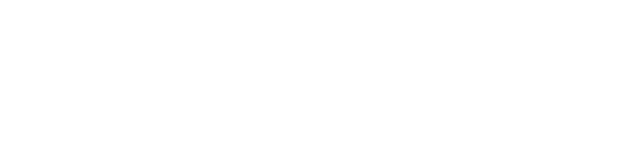
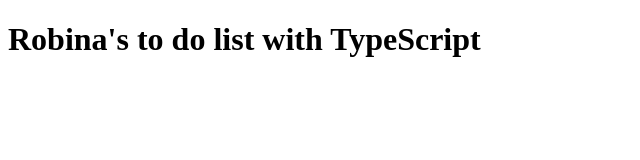
Before and after one commit to inziani/todo, a website: page src/index.html in a window 1280 px wide. Shown: the whole page, without its empty margins (0-640 px from the left). Drawn offline with Linux system fonts and the light colour scheme.

Commit message:
create initial files

```diff
--- a/index.html
+++ b/src/index.html
@@ -6,6 +6,7 @@
   <title>todo</title>
 </head>
 <body>
+  <h1> Robina's to do list with TypeScript</h1>
 
 </body>
 </html>
--- /dev/null
+++ b/src/index.js
@@ -0,0 +1,2 @@
+console.clear();
+console.log("Robina's to do list");
--- /dev/null
+++ b/src/index.ts
@@ -0,0 +1,2 @@
+console.clear();
+console.log("Robina's to do list");
```
